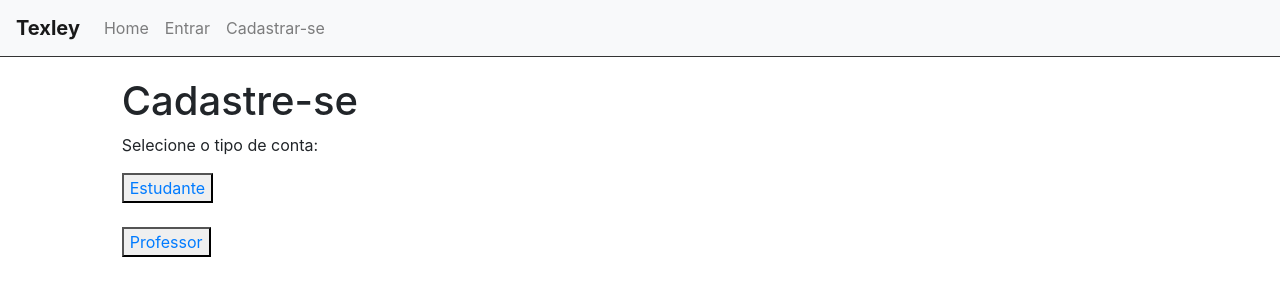
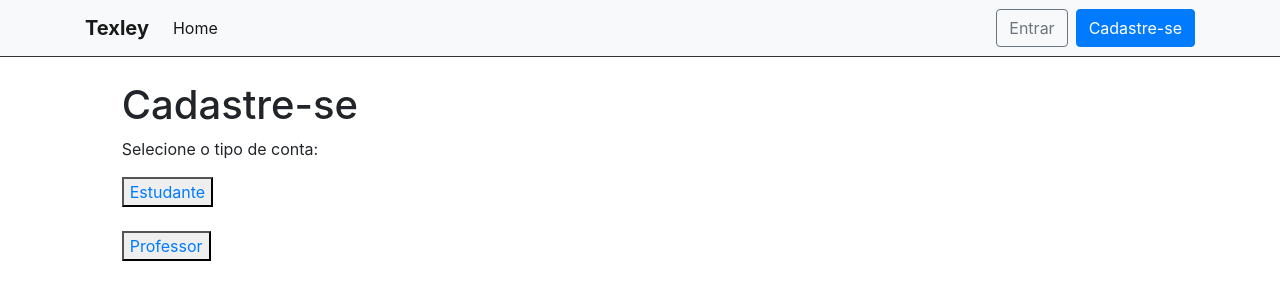
Before and after one commit to lfnd0/T_Fail, a Django app: page /usuarios/signup/ in a window 1280 px wide. Shown: the top 300 px of the page. Run offline with Django 3.2, Linux system fonts and the light colour scheme; some libraries are stand-ins or nearby versions.

Commit message:
Atualização template-base :heavy_check__mark:

```diff
--- a/templates/base.html
+++ b/templates/base.html
@@ -1,50 +1,63 @@
 {% load static %}
-<!DOCTYPE html>
+
+<!doctype html>
 <html lang="pt-br">
 
 <head>
-    <meta charset="UTF-8">
-    <meta name="viewport" content="width=device-width, initial-scale=1.0">
-    <meta http-equiv="X-UA-Compatible" content="ie=edge">
+    <meta charset="utf-8">
+    <meta name="viewport" content="width=device-width, initial-scale=1, shrink-to-fit=no">
     <title>{% block title %}{% endblock %}</title>
-    <link href="https://stackpath.bootstrapcdn.com/bootstrap/4.3.1/css/bootstrap.min.css" rel="stylesheet"
+    <link rel="stylesheet" href="https://stackpath.bootstrapcdn.com/bootstrap/4.3.1/css/bootstrap.min.css"
         integrity="sha384-ggOyR0iXCbMQv3Xipma34MD+dH/1fQ784/j6cY/iJTQUOhcWr7x9JvoRxT2MZw1T" crossorigin="anonymous">
     <link rel="stylesheet" href="{% static 'css/styles.css' %}">
 </head>
 
 <body>
-    <div class="container-fluid">
-        <nav class="navbar navbar-expand-sm navbar-light bg-light">
-            <a href="{% url 'home' %}" class="navbar-brand" href="#">Texley</a>
+    <nav class="navbar navbar-expand-lg navbar-light bg-light mb-4">
+        <div class="container">
+            <a class="navbar-brand" href="{% url 'home' %}">Texley</a>
             <button class="navbar-toggler" type="button" data-toggle="collapse" data-target="#navbarSupportedContent"
                 aria-controls="navbarSupportedContent" aria-expanded="false" aria-label="Toggle navigation">
                 <span class="navbar-toggler-icon"></span>
             </button>
             <div class="collapse navbar-collapse" id="navbarSupportedContent">
                 <ul class="navbar-nav mr-auto">
-                    <li class="nav-item">
-                        <a href="{% url 'home' %}" class="nav-link" href="#">Home</a>
+                    <li class="nav-item active">
+                        <a class="nav-link" href="{% url 'home' %}">Home</a>
                     </li>
                     {% if user.is_authenticated %}
-                    <li class="nav-item">
-                        <a href="{% url 'logout' %}" class="nav-link" href="#">Sair</a>
+                    <li class="nav-item active">
+                        <a class="nav-link" href="{% url 'turma' %}">Turmas</a>
                     </li>
-                    {% else %}
-                    <li class="nav-item">
-                        <a href="{% url 'login' %}" class="nav-link" href="#">Entrar</a>
-                    </li>
-                    <li class="nav-item">
-                        <a href="{% url 'signup' %}" class="nav-link" href="#">Cadastrar-se</a>
+                    <li class="nav-item active">
+                        <a class="nav-link" href="#">Questionários</a>
                     </li>
                     {% endif %}
                 </ul>
+                {% if user.is_authenticated %}
+                <ul class="navbar-nav">
+                    <li class="nav-item dropdown">
+                        <a class="nav-link dropdown-toggle" href="#" id="navbarDropdown" role="button"
+                            data-toggle="dropdown" aria-haspopup="true" aria-expanded="false">
+                            {{ user.username }}
+                        </a>
+                        <div class="dropdown-menu dropdown-menu-right" aria-labelledby="navbarDropdown">
+                            <a class="dropdown-item" href="#">Alterar senha</a>
+                            <div class="dropdown-divider"></div>
+                            <a class="dropdown-item" href="{% url 'logout' %}">Sair</a>
+                        </div>
+                    </li>
+                </ul>
+                {% else %}
+                <form class="form-inline my-2 my-lg-0">
+                    <a href="{% url 'login' %}" class="btn btn-outline-secondary">Entrar</a>
+                    <a href="{% url 'signup' %}" class="btn btn-primary ml-2">Cadastre-se</a>
+                </form>
+                {% endif %}
             </div>
-        </nav>
-        {% block content %}{% endblock %}
-    </div>
-    <script src="https://stackpath.bootstrapcdn.com/bootstrap/4.3.1/js/bootstrap.bundle.min.js"
-        integrity="sha384-xrRywqdh3PHs8keKZN+8zzc5TX0GRTLCcmivcbNJWm2rs5C8PRhcEn3czEjhAO9o"
-        crossorigin="anonymous"></script>
+        </div>
+    </nav>
+    {% block content %}{% endblock %}
     <script src="https://code.jquery.com/jquery-3.3.1.slim.min.js"
         integrity="sha384-q8i/X+965DzO0rT7abK41JStQIAqVgRVzpbzo5smXKp4YfRvH+8abtTE1Pi6jizo"
         crossorigin="anonymous"></script>
```
